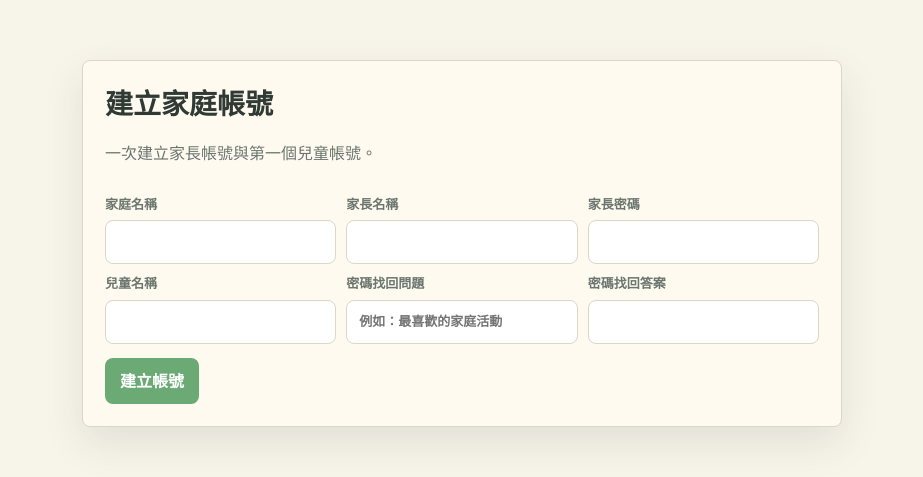
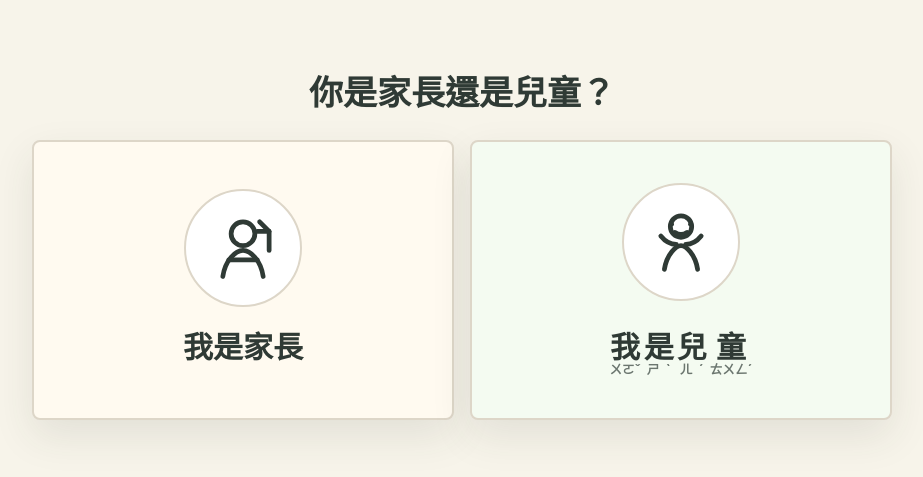
Before and after one commit to HUANGgame/family_task_server_app, a website: page public/index.html in a window 1280 px wide. Shown: the part 157-634 px from the top of the page, without its empty margins (178-1101 px from the left). Drawn offline with Linux system fonts and the light colour scheme.

Commit message:
Add role choice landing page

```diff
--- a/public/index.html
+++ b/public/index.html
@@ -3,57 +3,49 @@
   <head>
     <meta charset="utf-8">
     <meta name="viewport" content="width=device-width, initial-scale=1">
-    <title>建立帳號 | Family Task Server App</title>
+    <title>選擇身分 | Family Task Server App</title>
     <link rel="stylesheet" href="/styles.css">
   </head>
   <body>
-    <main class="signup-screen">
-      <section class="signup-card">
-        <div class="panel-head">
-          <div>
-            <h1>建立家庭帳號</h1>
-            <p class="muted">一次建立家長帳號與第一個兒童帳號。</p>
-          </div>
-        </div>
+    <main class="role-screen">
+      <section class="role-card" aria-labelledby="roleTitle">
+        <h1 id="roleTitle">你是家長還是兒童？</h1>
 
-        <form id="signupForm" class="signup-form">
-          <div class="form-grid">
-            <label class="form-row">家庭名稱<input name="familyName" required autocomplete="organization"></label>
-            <label class="form-row">家長名稱<input name="managerName" required autocomplete="name"></label>
-            <label class="form-row">家長密碼<input name="managerPassword" type="password" required autocomplete="new-password" minlength="6"></label>
-            <label class="form-row">兒童名稱<input name="childName" required autocomplete="off"></label>
-            <label class="form-row">密碼找回問題<input name="recoveryQuestion" placeholder="例如：最喜歡的家庭活動"></label>
-            <label class="form-row">密碼找回答案<input name="recoveryAnswer" autocomplete="off"></label>
-          </div>
+        <div class="role-grid">
+          <a class="role-option parent-option" href="/manager" aria-label="我是家長">
+            <span class="role-icon" aria-hidden="true">
+              <svg viewBox="0 0 64 64" focusable="false">
+                <circle cx="32" cy="20" r="10"></circle>
+                <path d="M15 56c2-14 11-22 17-22s15 8 17 22"></path>
+                <path d="M20 42h24"></path>
+                <path d="M44 18h10v16"></path>
+                <path d="M54 18l-8-8"></path>
+              </svg>
+            </span>
+            <span class="role-title">我是家長</span>
+          </a>
 
-          <div class="button-row">
-            <button class="btn good" type="submit">建立帳號</button>
-            <span class="status" id="signupStatus"></span>
-          </div>
-        </form>
-
-        <div class="signup-result hidden" id="signupResult">
-          <h2>帳號已建立</h2>
-          <div class="result-grid">
-            <div class="stat">
-              <span class="muted small">Family Code</span>
-              <strong class="code" id="resultFamilyCode">-</strong>
-            </div>
-            <div class="stat">
-              <span class="muted small">兒童 Child Code</span>
-              <strong class="code" id="resultChildCode">-</strong>
-            </div>
-          </div>
-          <p class="muted small">家長使用 Family Code + 家長密碼登入；兒童使用 Family Code + Child Code 登入。</p>
-          <div class="button-row">
-            <a class="btn good" href="/manager">進入家長管理</a>
-            <a class="btn secondary" href="/child">前往兒童登入</a>
-          </div>
+          <a class="role-option child-option child-choice" href="/child" aria-label="我是兒童">
+            <span class="role-icon" aria-hidden="true">
+              <svg viewBox="0 0 64 64" focusable="false">
+                <circle cx="32" cy="19" r="9"></circle>
+                <path d="M18 55c2-13 10-20 14-20s12 7 14 20"></path>
+                <path d="M15 27c4 5 8 7 13 7"></path>
+                <path d="M49 27c-4 5-8 7-13 7"></path>
+                <path d="M24 17h.1"></path>
+                <path d="M40 17h.1"></path>
+                <path d="M27 24c3 2 7 2 10 0"></path>
+              </svg>
+            </span>
+            <span class="role-title child-role-title">
+              <ruby>我<rt>ㄨㄛˇ</rt></ruby>
+              <ruby>是<rt>ㄕˋ</rt></ruby>
+              <ruby>兒<rt>ㄦˊ</rt></ruby>
+              <ruby>童<rt>ㄊㄨㄥˊ</rt></ruby>
+            </span>
+          </a>
         </div>
       </section>
     </main>
-
-    <script src="/app.js"></script>
-    <script src="/signup.js"></script>
   </body>
 </html>
--- a/public/signup.js
+++ /dev/null
@@ -1,20 +0,0 @@
-const signupStore = storage("manager");
-
-qs("#signupForm").addEventListener("submit", async (event) => {
-  event.preventDefault();
-  const status = qs("#signupStatus");
-  setStatus(status, "建立中...");
-
-  try {
-    const data = await api("/api/signup", { method: "POST", body: formData(event.target) });
-    signupStore.token = data.token;
-    sessionStorage.setItem("manager:familyCode", data.familyCode);
-    qs("#resultFamilyCode").textContent = data.familyCode;
-    qs("#resultChildCode").textContent = data.child.childCode;
-    qs("#signupResult").classList.remove("hidden");
-    event.target.classList.add("hidden");
-    setStatus(status, "");
-  } catch (error) {
-    setStatus(status, error.message, true);
-  }
-});
--- a/public/styles.css
+++ b/public/styles.css
@@ -68,6 +68,104 @@ a {
   display: grid;
   grid-template-columns: repeat(auto-fit, minmax(180px, 1fr));
   gap: 10px;
+}
+
+.role-screen {
+  min-height: 100vh;
+  display: grid;
+  place-items: center;
+  padding: 18px;
+}
+
+.role-card {
+  width: min(860px, 100%);
+}
+
+.role-card h1 {
+  margin-bottom: 22px;
+  text-align: center;
+  font-size: 34px;
+}
+
+.role-grid {
+  display: grid;
+  grid-template-columns: repeat(2, minmax(0, 1fr));
+  gap: 16px;
+}
+
+.role-option {
+  display: grid;
+  justify-items: center;
+  align-content: center;
+  gap: 18px;
+  min-height: 280px;
+  padding: 26px;
+  border: 2px solid var(--line);
+  border-radius: 8px;
+  background: var(--surface);
+  color: var(--ink);
+  text-decoration: none;
+  box-shadow: var(--shadow);
+  transition: transform 140ms ease, border-color 140ms ease, background 140ms ease;
+}
+
+.role-option:hover,
+.role-option:focus-visible {
+  transform: translateY(-2px);
+  border-color: var(--green);
+  outline: none;
+}
+
+.parent-option {
+  background: #fffaf0;
+}
+
+.child-option {
+  background: #f4fbf1;
+}
+
+.role-icon {
+  display: grid;
+  place-items: center;
+  width: 118px;
+  height: 118px;
+  border-radius: 999px;
+  background: white;
+  border: 2px solid var(--line);
+}
+
+.role-icon svg {
+  width: 76px;
+  height: 76px;
+  stroke: var(--ink);
+  stroke-width: 4;
+  stroke-linecap: round;
+  stroke-linejoin: round;
+  fill: none;
+}
+
+.role-title {
+  font-size: 30px;
+  font-weight: 900;
+}
+
+.child-role-title {
+  display: inline-flex;
+  gap: 0.1em;
+  line-height: 1.9;
+}
+
+.child-role-title ruby {
+  ruby-position: under;
+  -webkit-ruby-position: after;
+  text-align: center;
+}
+
+.child-role-title rt {
+  color: var(--muted);
+  font-size: 0.42em;
+  font-weight: 800;
+  letter-spacing: 0;
 }
 
 .topbar {
@@ -547,8 +645,13 @@ ruby.zh-char {
   }
 
   .hero-panel,
-  .app-grid {
+  .app-grid,
+  .role-grid {
     grid-template-columns: 1fr;
+  }
+
+  .role-option {
+    min-height: 220px;
   }
 
   .hero-art {
```
Also changed, not shown: README.md.
